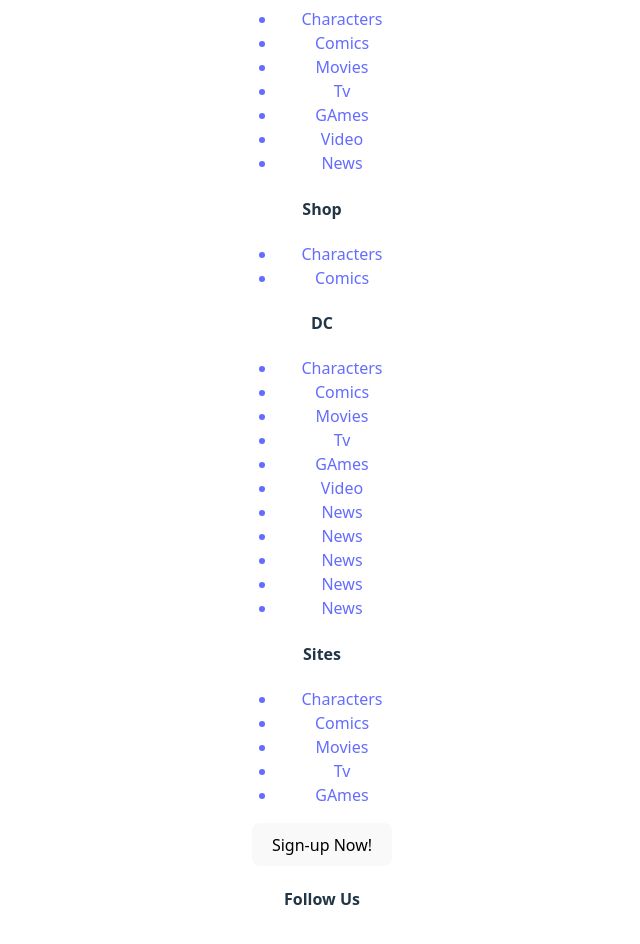
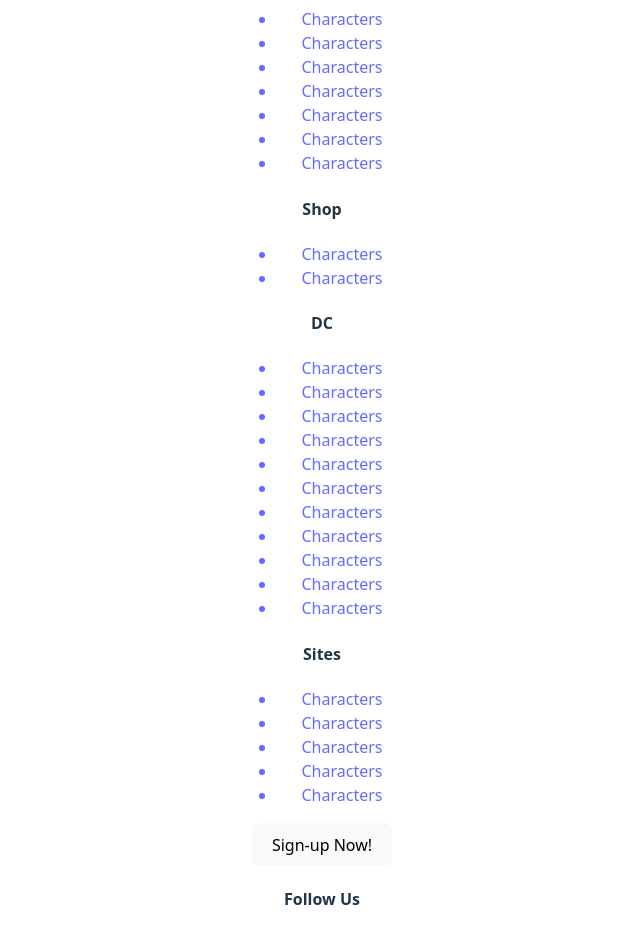
Before and after one commit to lucariggi92/react-dc-comics, a React (Vite) app: page / in a window 1280 px wide. Shown: the part 840-1784 px from the top of the page, without its empty margins (318-958 px from the left). Built offline with nearby package versions, Linux system fonts and the light colour scheme.

Commit message:
fix: Component colonnefooter

```diff
--- a/src/components/ColonneFooter.jsx
+++ b/src/components/ColonneFooter.jsx
@@ -4,15 +4,14 @@
                 <div>
                     <h4>DC Comics</h4>
                         <ul>
-                           <a href="">
-                            <li>Characters</li>
-                            <li>Comics</li>
-                            <li>Movies</li>
-                            <li>Tv</li>
-                            <li>GAmes</li>
-                            <li>Video</li>
-                            <li>News</li>
-                           </a>
+                           <a href=""><li>Characters</li>  </a>
+                           <a href=""><li>Characters</li>  </a>
+                             <a href=""><li>Characters</li>  </a>
+                            <a href=""><li>Characters</li>  </a>
+                           <a href=""><li>Characters</li>  </a>
+                             <a href=""><li>Characters</li>  </a>
+                              <a href=""><li>Characters</li>  </a>
+
                         </ul>
                 </div>
 
@@ -21,8 +20,8 @@
                      <h4>Shop</h4>
                         <ul>
                            <a href="">
-                            <li>Characters</li>
-                            <li>Comics</li>
+                      <a href=""><li>Characters</li>  </a>
+                              <a href=""><li>Characters</li>  </a>
                            </a>
                         </ul>
                 </div>
@@ -30,17 +29,17 @@
                     <h4>DC</h4>
                         <ul>
                            <a href="">
-                            <li>Characters</li>
-                            <li>Comics</li>
-                            <li>Movies</li>
-                            <li>Tv</li>
-                            <li>GAmes</li>
-                            <li>Video</li>
-                            <li>News</li>
-                            <li>News</li>
-                            <li>News</li>
-                            <li>News</li>
-                            <li>News</li>
+                           <a href=""><li>Characters</li>  </a>
+                           <a href=""><li>Characters</li>  </a>
+                             <a href=""><li>Characters</li>  </a>
+                            <a href=""><li>Characters</li>  </a>
+                           <a href=""><li>Characters</li>  </a>
+                             <a href=""><li>Characters</li>  </a>
+                              <a href=""><li>Characters</li>  </a>
+                                <a href=""><li>Characters</li>  </a>
+                             <a href=""><li>Characters</li>  </a>
+                              <a href=""><li>Characters</li>  </a>
+                                       <a href=""><li>Characters</li>  </a>
                            </a>
                         </ul>
                 </div>
@@ -49,11 +48,12 @@
                     <h4>Sites</h4>
                         <ul>
                            <a href="">
-                            <li>Characters</li>
-                            <li>Comics</li>
-                            <li>Movies</li>
-                            <li>Tv</li>
-                            <li>GAmes</li>
+                           <a href=""><li>Characters</li>  </a>
+                             <a href=""><li>Characters</li>  </a>
+                              <a href=""><li>Characters</li>  </a>
+                                <a href=""><li>Characters</li>  </a>
+                             <a href=""><li>Characters</li>  </a>
+
 
                            </a>
                         </ul>
```
